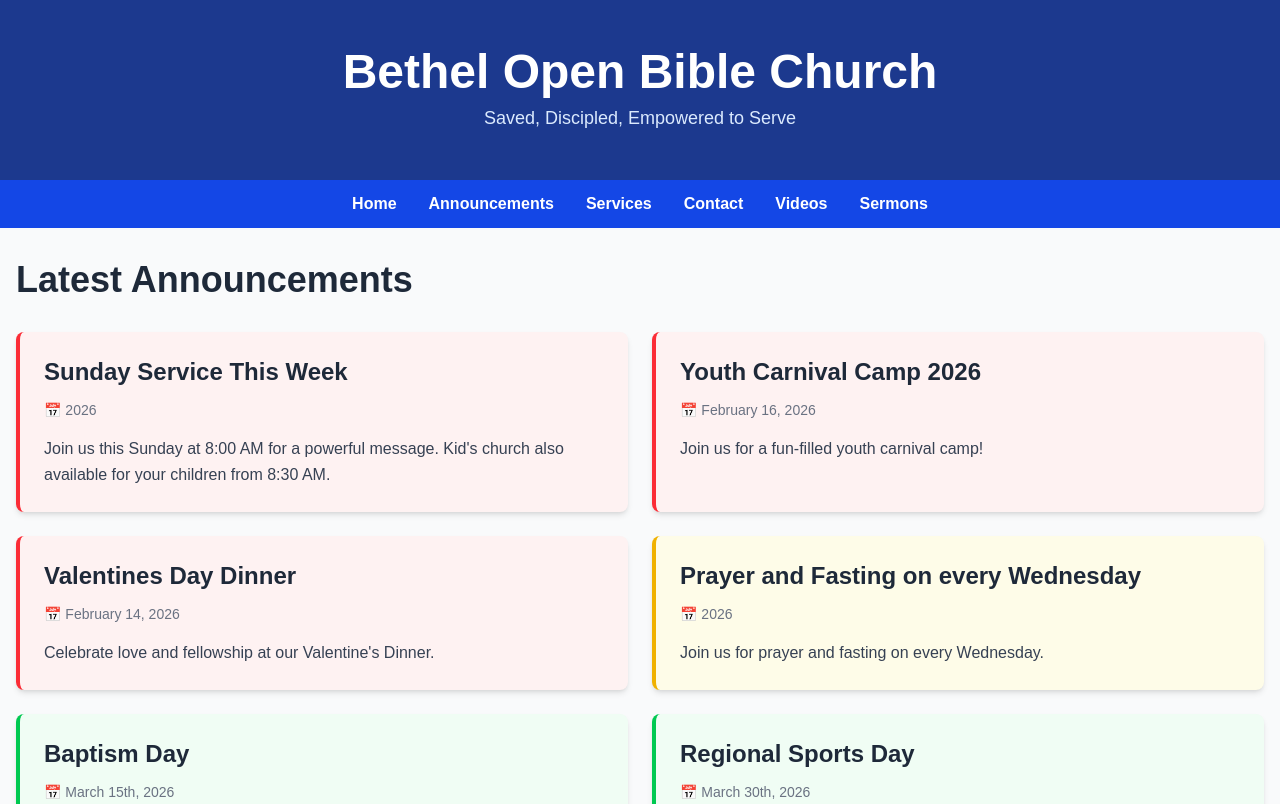
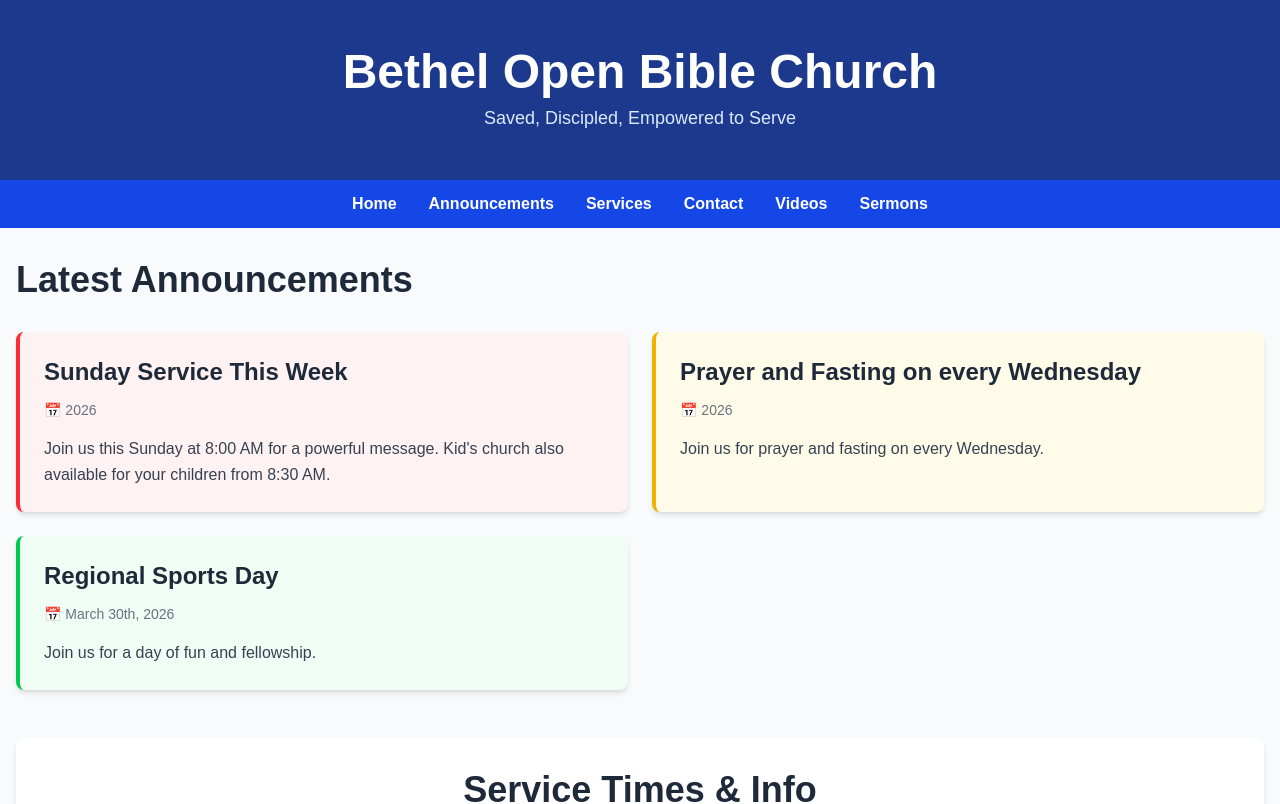
Before and after one commit to SatishLawrenceMaharaj/bobc, a Next.js app: page / in a window 1280 px wide. Shown: the top 804 px of the page. Built offline with nearby package versions, Linux system fonts and the light colour scheme.

Commit message:
fix: updated announcements

```diff
--- a/app/data/announcements.ts
+++ b/app/data/announcements.ts
@@ -36,36 +36,12 @@ export const announcements: Announcement[] = [
     priority: "high",
   },
   {
-    id: 2,
-    title: "Youth Carnival Camp 2026",
-    date: "February 16, 2026",
-    content:
-      "Join us for a fun-filled youth carnival camp!",
-    priority: "high",
-  },
-  {
-    id: 3,
-    title: "Valentines Day Dinner",
-    date: "February 14, 2026",
-    content:
-      "Celebrate love and fellowship at our Valentine's Dinner.",
-    priority: "high",
-  },
-  {
     id: 4,
     title: "Prayer and Fasting on every Wednesday",
     date: "2026",
     content:
       "Join us for prayer and fasting on every Wednesday.",
     priority: "medium",
-  },
-  {
-    id: 5,
-    title: "Baptism Day",
-    date: "March 15th, 2026",
-    content:
-      "I say to you that likewise there will be more joy in heaven over one sinner who repents than over ninety-nine just persons who need no repentance. - Luke 15:7. If you feel led to take this important step in your walk with God, please contact us.",
-    priority: "low",
   },
   {
     id: 6,
```
